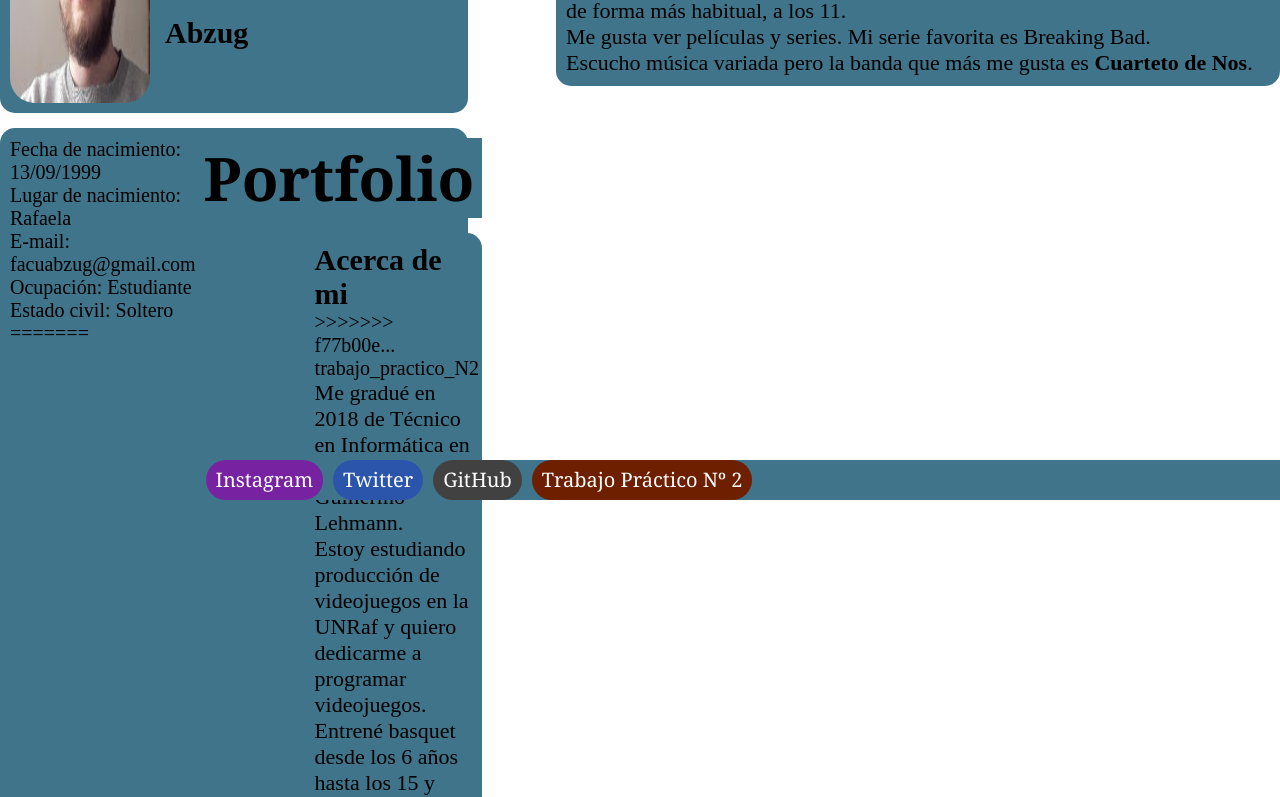
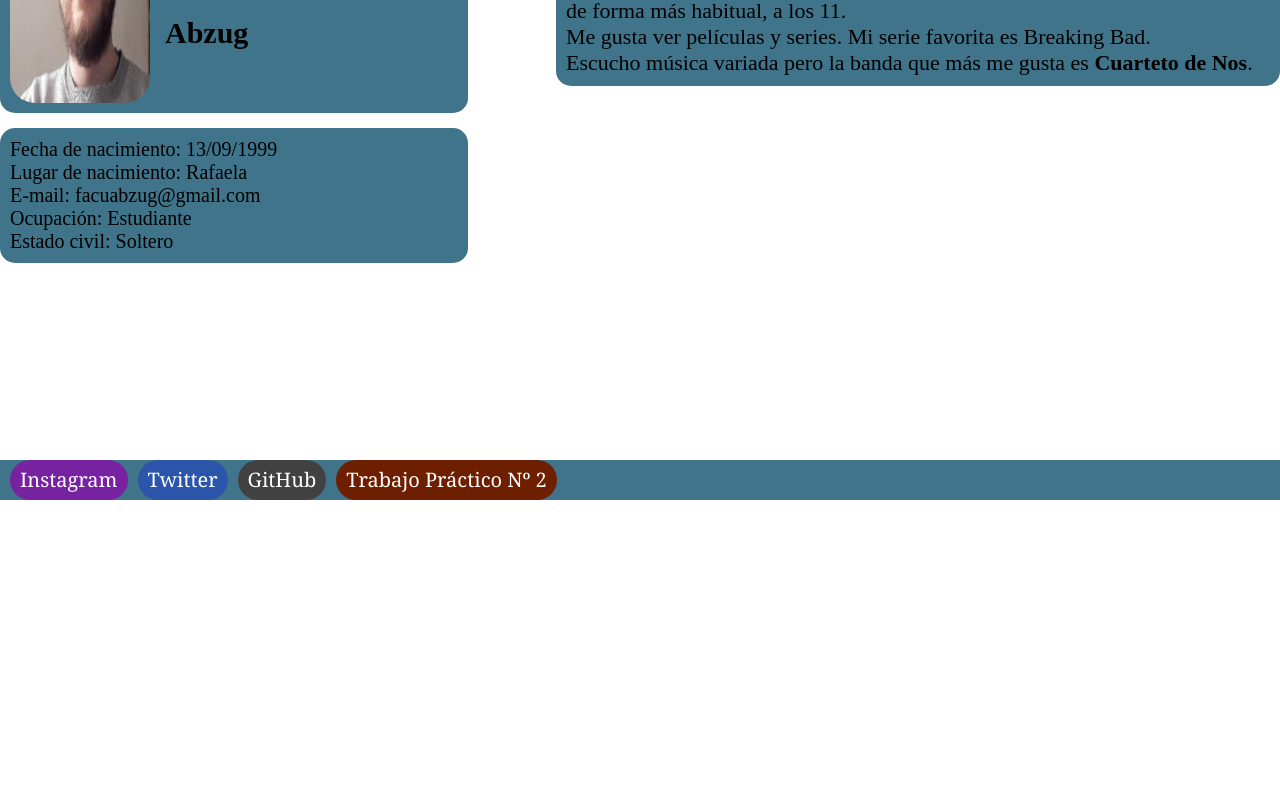
Before and after one commit to Facundo-Abzug/Portfolio, a plain HTML site: page index.html in a window 1280 px wide. Shown: the part 300-1097 px from the top of the page. After the commit the page ends 800 px from the top, so only its background shows below. Drawn offline with Linux system fonts and the light colour scheme.

Commit message:
Update index.html

```diff
--- a/index.html
+++ b/index.html
@@ -45,47 +45,6 @@
                 Ocupación: Estudiante
                 <br>
                 Estado civil: Soltero
-=======
-        <div class="Contenedor_Maximo">
-            <header>
-                <h1>Portfolio</h1>
-            </header>
-
-            <div class="contenido">
-                <h2>Acerca de mi</h2>
->>>>>>> f77b00e... trabajo_practico_N2
-                <br>
-                <p>
-                    Me gradué en 2018 de Técnico en Informática en la E.E.T.P Nº 460 Guillermo Lehmann.
-                    <br>
-                    Estoy estudiando producción de videojuegos en la UNRaf y quiero dedicarme a programar videojuegos.
-                    <br>
-                    Entrené basquet desde los 6 años hasta los 15 y empecé a jugar videojuegos, de forma más habitual, a los 11.
-                    <br>
-                    Me gusta ver peliculas y series. Mi serie favorita es Breaking Bad.
-                    <br>
-                    Escucho música variada, pero la banda que más escucho es <b>Cuarteto de Nos</b>
-                </p>
-            </div>
-
-            <div class="perfil">
-                <img src="./images/Perfil.jpg">
-                <h2>Facundo Agustín Abzug</h2>
-            </div>
-
-            <div class="perfil">
-                <p>
-                    Fecha de nacimiento: 13/09/1999
-                    <br>
-                    Lugar de nacimiento: Rafaela
-                    <br>
-                    E-mail: facuabzug@gmail.com
-                    <br>
-                    Ocupación: Estudiante
-                    <br>
-                    Estado: Soltero
-                    <br>
-
                 </p>
             </div>
 
```
